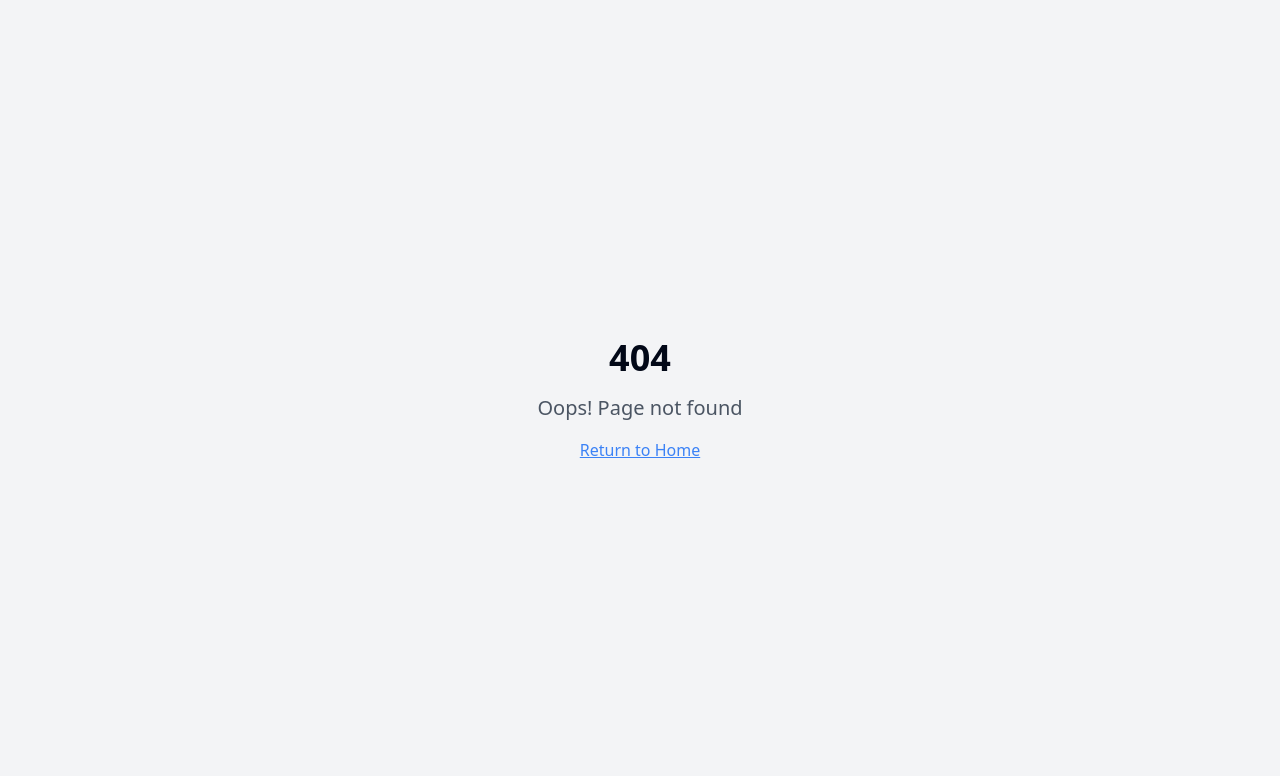
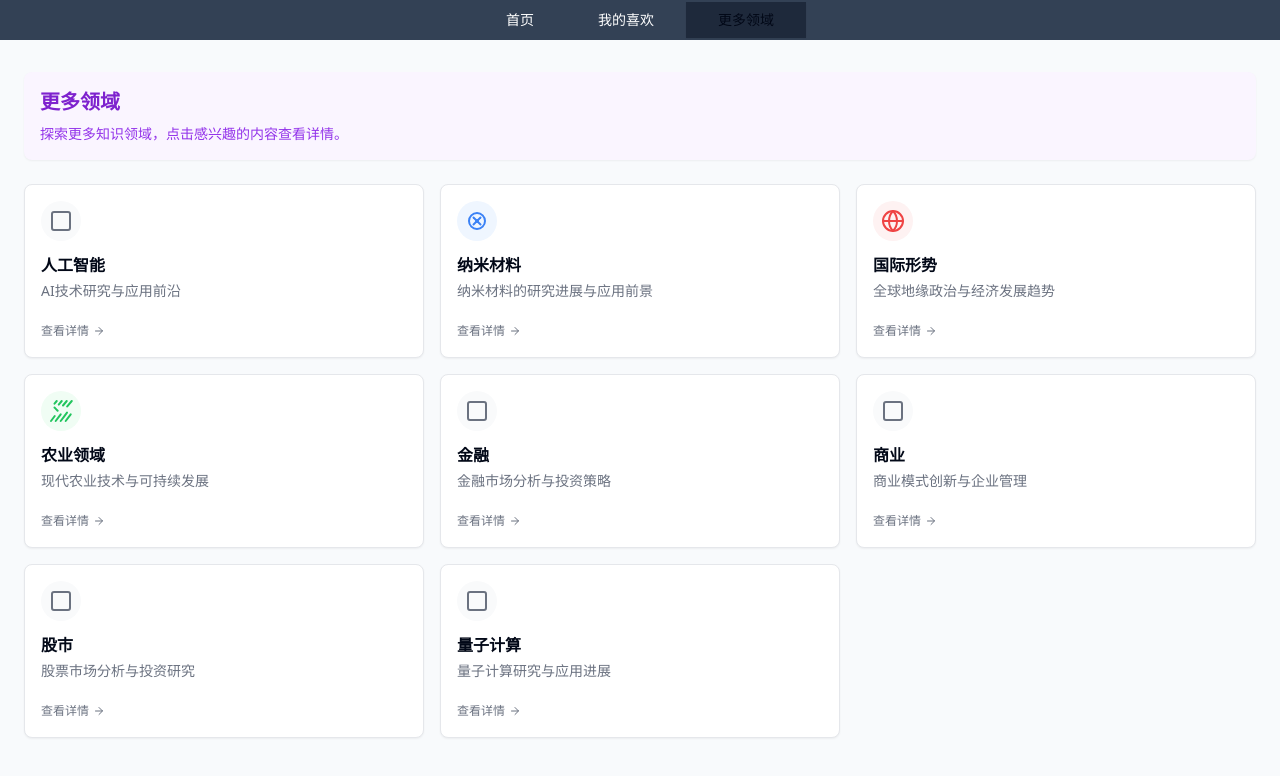
Before and after one commit to YiErWuXiu/personal-knowledge-hub-front, a React (Vite) app: page /more-areas in a window 1280 px wide. Before the commit this address had no page. Shown: the top 776 px of the page. Built offline with nearby package versions, Linux system fonts and the light colour scheme.

Commit message:
Add "更多领域" navigation item
Adds a "更多领域" navigation item to the sidebar, linking to a page displaying all recommended areas, mirroring the design of the "我的喜欢" page.

```diff
--- a/src/App.tsx
+++ b/src/App.tsx
@@ -7,6 +7,7 @@ import { BrowserRouter, Routes, Route } from "react-router-dom";
 import Index from "./pages/Index";
 import NotFound from "./pages/NotFound";
 import Favorites from "./pages/Favorites";
+import MoreAreas from "./pages/MoreAreas";
 import AI from "./pages/AI";
 import QuantumComputing from "./pages/QuantumComputing";
 import Nanomaterials from "./pages/Nanomaterials";
@@ -27,6 +28,7 @@ const App = () => (
         <Routes>
           <Route path="/" element={<Index />} />
           <Route path="/favorites" element={<Favorites />} />
+          <Route path="/more-areas" element={<MoreAreas />} />
           <Route path="/ai" element={<AI />} />
           <Route path="/quantum-computing" element={<QuantumComputing />} />
           <Route path="/nanomaterials" element={<Nanomaterials />} />
--- a/src/pages/Favorites.tsx
+++ b/src/pages/Favorites.tsx
@@ -46,6 +46,9 @@ const Favorites = () => {
             <TabsTrigger value="favorites" className="data-[state=active]:bg-slate-800 text-white px-8 py-2 rounded-none">
               我的喜欢
             </TabsTrigger>
+            <TabsTrigger value="more-areas" className="data-[state=active]:bg-slate-800 text-white px-8 py-2 rounded-none" onClick={() => navigate('/more-areas')}>
+              更多领域
+            </TabsTrigger>
           </TabsList>
 
           {/* Favorites Tab Content */}
@@ -73,6 +76,14 @@ const Favorites = () => {
               <p className="text-gray-500">请切换到首页标签查看内容。</p>
             </div>
           </TabsContent>
+
+          {/* More Areas Tab Content */}
+          <TabsContent value="more-areas">
+            <div className="p-6">
+              <h2 className="text-xl font-semibold mb-4">更多领域</h2>
+              <p className="text-gray-500">请切换到更多领域标签查看内容。</p>
+            </div>
+          </TabsContent>
         </Tabs>
       </main>
     </div>;
--- a/src/pages/Index.tsx
+++ b/src/pages/Index.tsx
@@ -63,6 +63,13 @@ const Index = () => {
             >
               我的喜欢
             </TabsTrigger>
+            <TabsTrigger
+              value="more-areas"
+              className="data-[state=active]:bg-slate-800 text-white px-8 py-2 rounded-none"
+              onClick={() => navigate('/more-areas')}
+            >
+              更多领域
+            </TabsTrigger>
           </TabsList>
 
           {/* Home Tab Content */}
@@ -127,6 +134,20 @@ const Index = () => {
               </Button>
             </div>
           </TabsContent>
+
+          {/* More Areas Tab Content */}
+          <TabsContent value="more-areas">
+            <div className="p-6">
+              <h2 className="text-xl font-semibold mb-4">更多领域</h2>
+              <p className="text-gray-500">点击下方按钮查看更多领域页面。</p>
+              <Button
+                className="mt-4"
+                onClick={() => navigate('/more-areas')}
+              >
+                查看更多领域
+              </Button>
+            </div>
+          </TabsContent>
         </Tabs>
       </main>
     </div>
--- /dev/null
+++ b/src/pages/MoreAreas.tsx
@@ -0,0 +1,157 @@
+
+import { useState } from "react";
+import { useNavigate } from "react-router-dom";
+import { Card, CardContent } from "@/components/ui/card";
+import { Tabs, TabsContent, TabsList, TabsTrigger } from "@/components/ui/tabs";
+import RecommendationCard from "@/components/RecommendationCard";
+
+const MoreAreas = () => {
+  const navigate = useNavigate();
+
+  // All recommended areas
+  const allAreas = [
+    {
+      id: 1,
+      title: "人工智能",
+      description: "AI技术研究与应用前沿",
+      icon: "ai"
+    },
+    {
+      id: 2,
+      title: "纳米材料",
+      description: "纳米材料的研究进展与应用前景",
+      icon: "nano"
+    },
+    {
+      id: 3,
+      title: "国际形势",
+      description: "全球地缘政治与经济发展趋势",
+      icon: "global"
+    },
+    {
+      id: 4,
+      title: "农业领域",
+      description: "现代农业技术与可持续发展",
+      icon: "agriculture"
+    },
+    {
+      id: 5,
+      title: "金融",
+      description: "金融市场分析与投资策略",
+      icon: "finance"
+    },
+    {
+      id: 6,
+      title: "商业",
+      description: "商业模式创新与企业管理",
+      icon: "business"
+    },
+    {
+      id: 7,
+      title: "股市",
+      description: "股票市场分析与投资研究",
+      icon: "stocks"
+    },
+    {
+      id: 8,
+      title: "量子计算",
+      description: "量子计算研究与应用进展",
+      icon: "quantum"
+    }
+  ];
+
+  const handleCardClick = (id: number) => {
+    switch (id) {
+      case 1:
+        navigate('/ai');
+        break;
+      case 2:
+        navigate('/nanomaterials');
+        break;
+      case 3:
+        navigate('/global-situation');
+        break;
+      case 4:
+        navigate('/agriculture');
+        break;
+      case 5:
+        navigate('/finance');
+        break;
+      case 6:
+        navigate('/business');
+        break;
+      case 7:
+        navigate('/stocks');
+        break;
+      case 8:
+        navigate('/quantum-computing');
+        break;
+    }
+  };
+
+  return (
+    <div className="min-h-screen bg-slate-50">
+      <main className="flex-1 p-0">
+        <Tabs defaultValue="more-areas" className="w-full">
+          <TabsList className="w-full rounded-none bg-slate-700">
+            <TabsTrigger
+              value="home"
+              className="data-[state=active]:bg-slate-800 text-white px-8 py-2 rounded-none"
+              onClick={() => navigate('/')}
+            >
+              首页
+            </TabsTrigger>
+            <TabsTrigger
+              value="favorites"
+              className="data-[state=active]:bg-slate-800 text-white px-8 py-2 rounded-none"
+              onClick={() => navigate('/favorites')}
+            >
+              我的喜欢
+            </TabsTrigger>
+            <TabsTrigger
+              value="more-areas"
+              className="data-[state=active]:bg-slate-800 text-white px-8 py-2 rounded-none"
+            >
+              更多领域
+            </TabsTrigger>
+          </TabsList>
+
+          <TabsContent value="more-areas">
+            <div className="p-6">
+              <Card className="mb-6 bg-purple-50 border-none">
+                <CardContent className="p-4">
+                  <h2 className="text-xl font-bold text-purple-700 mb-2">更多领域</h2>
+                  <p className="text-sm text-purple-600">探索更多知识领域，点击感兴趣的内容查看详情。</p>
+                </CardContent>
+              </Card>
+
+              <div className="grid grid-cols-1 md:grid-cols-3 gap-4 mt-6">
+                {allAreas.map(area => (
+                  <div key={area.id} onClick={() => handleCardClick(area.id)} className="cursor-pointer">
+                    <RecommendationCard recommendation={area} />
+                  </div>
+                ))}
+              </div>
+            </div>
+          </TabsContent>
+
+          <TabsContent value="home">
+            <div className="p-6">
+              <h2 className="text-xl font-semibold mb-4">首页</h2>
+              <p className="text-gray-500">请切换到首页标签查看内容。</p>
+            </div>
+          </TabsContent>
+
+          <TabsContent value="favorites">
+            <div className="p-6">
+              <h2 className="text-xl font-semibold mb-4">我的喜欢</h2>
+              <p className="text-gray-500">请切换到我的喜欢标签查看内容。</p>
+            </div>
+          </TabsContent>
+        </Tabs>
+      </main>
+    </div>
+  );
+};
+
+export default MoreAreas;
```
